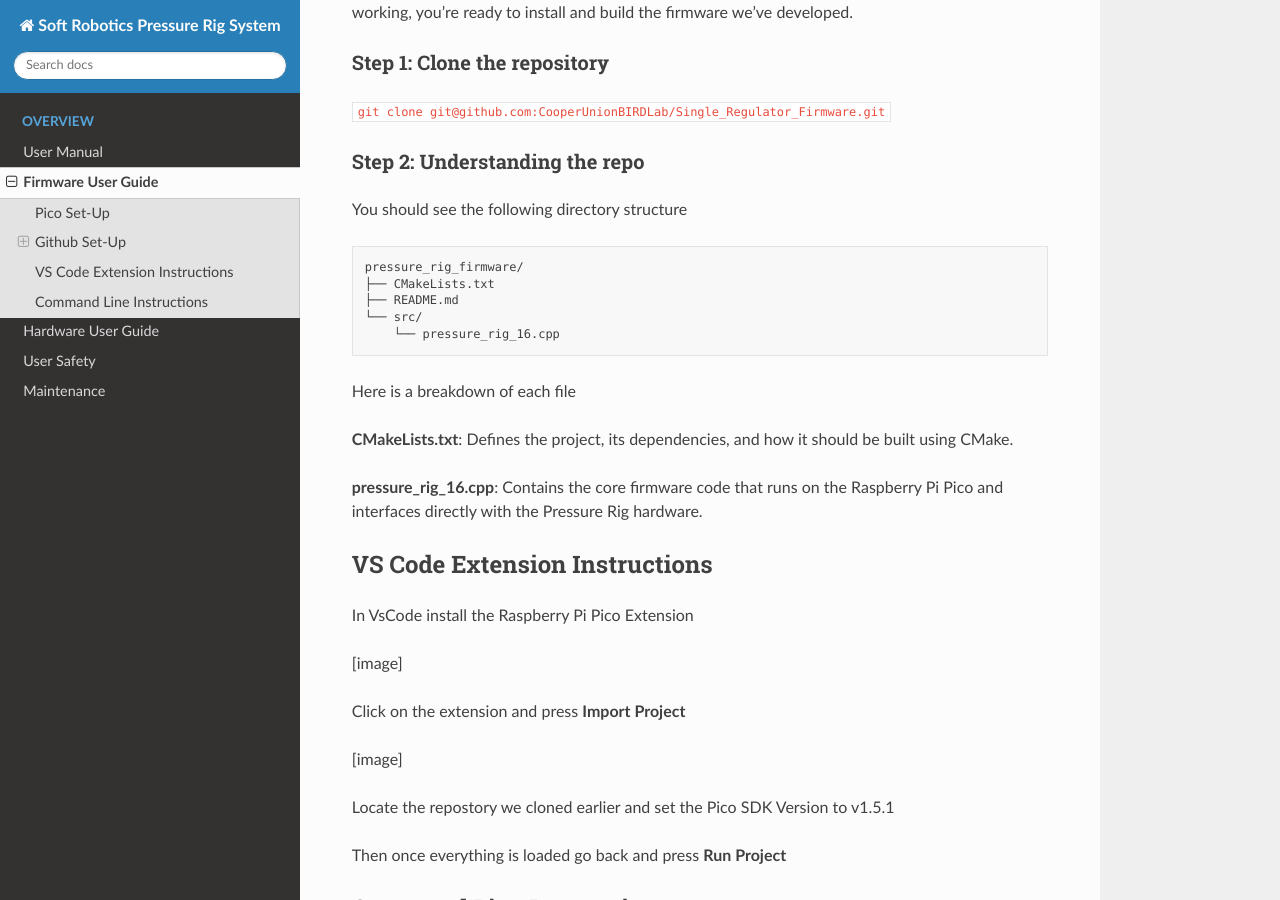
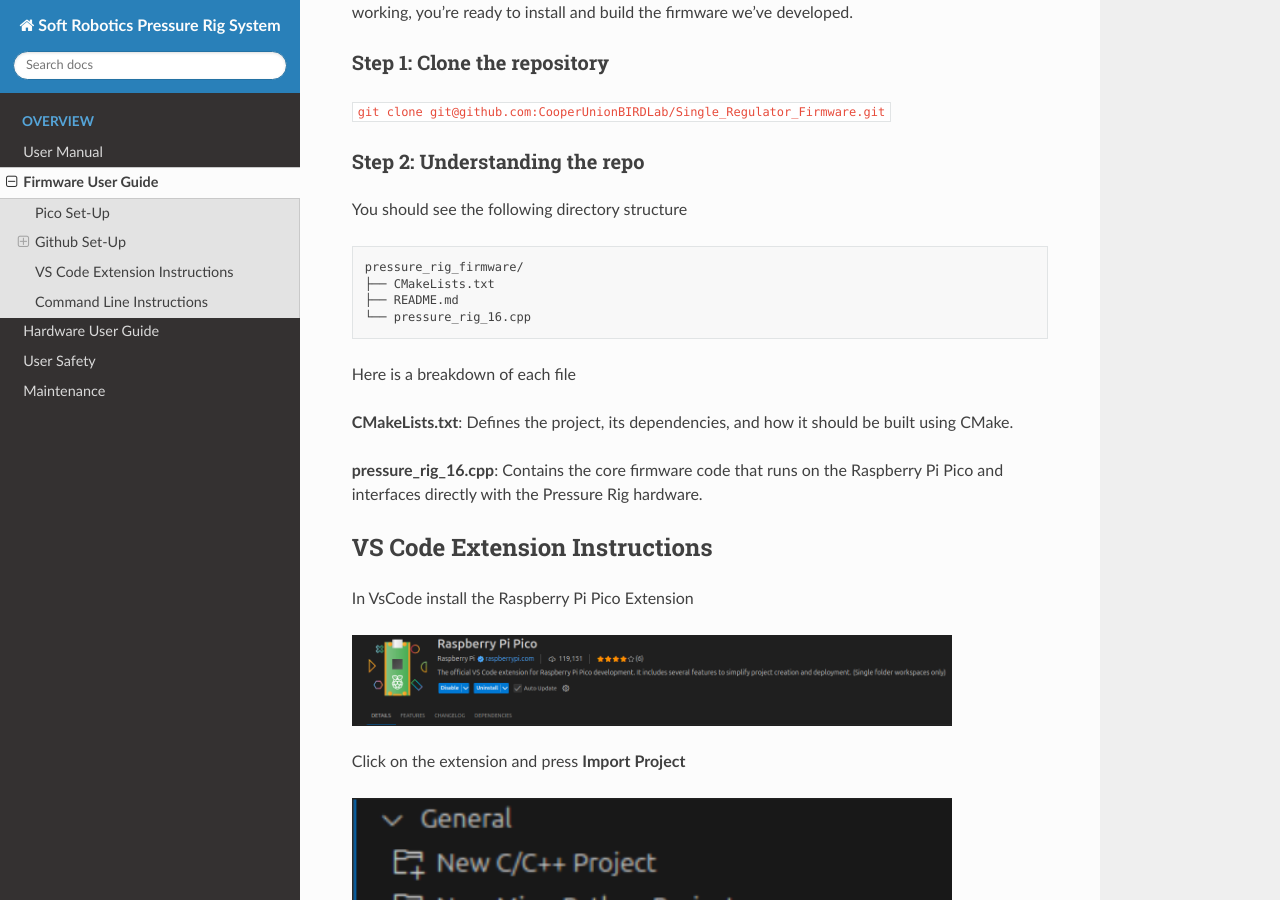
Before and after one commit to CooperUnionBIRDLab/Pressure_Rig_Docs, a Sphinx documentation site: the page built from docs/source/firmware_guide.rst, in a window 1280 px wide and 900 px high, scrolled down 631 px. Built offline with Sphinx 7.4.7 and the Read the Docs theme 3.1.0, drawn with Linux system fonts in a browser that asks for light colours.

Commit message:
Update firmware_guide.rst

```diff
--- a/docs/source/firmware_guide.rst
+++ b/docs/source/firmware_guide.rst
@@ -31,8 +31,7 @@
    pressure_rig_firmware/
    ├── CMakeLists.txt
    ├── README.md
-   └── src/
-       └── pressure_rig_16.cpp
+   └── pressure_rig_16.cpp
 
 Here is a breakdown of each file
 
@@ -44,17 +43,23 @@
 ------------------------------
 In VsCode install the Raspberry Pi Pico Extension
 
-[image]
+.. image:: images/Pico_Extension.png
+   :width: 600
+   :alt: Alternative Text
 
 Click on the extension and press **Import Project**
 
-[image]
+.. image:: images/Pico_Select_Import.png
+   :width: 600
+   :alt: Alternative Text
 
 Locate the repostory we cloned earlier and set the Pico SDK Version to v1.5.1
 
-
 Then once everything is loaded go back and press **Run Project**
 
+.. image:: images/Pico_Select_Run.png
+   :width: 600
+   :alt: Alternative Text
 
 Command Line Instructions
 ------------------------------
```
